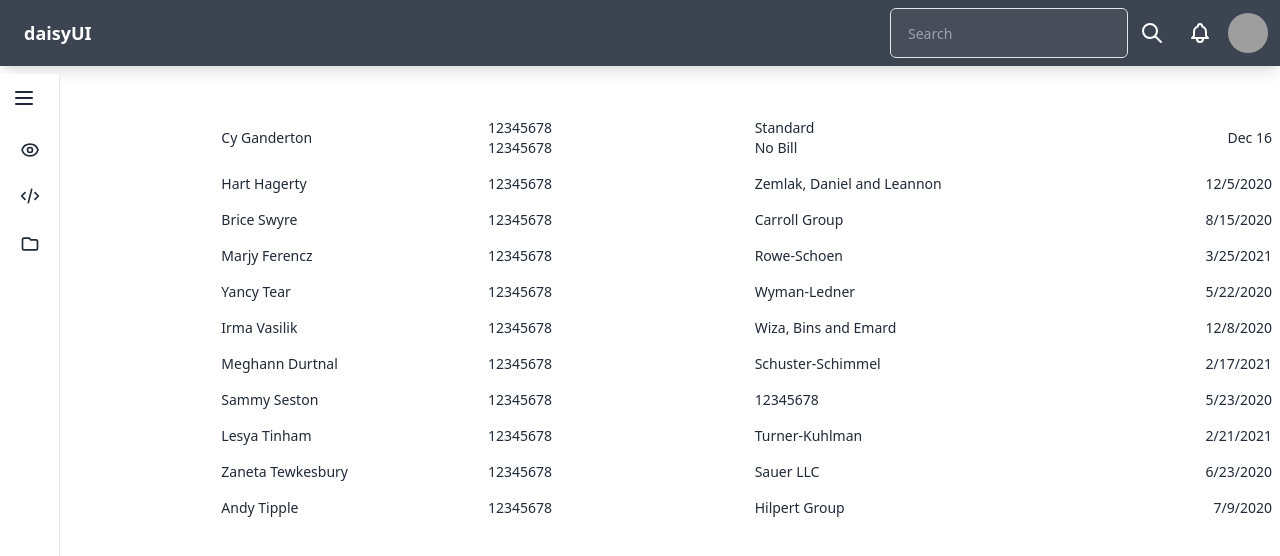
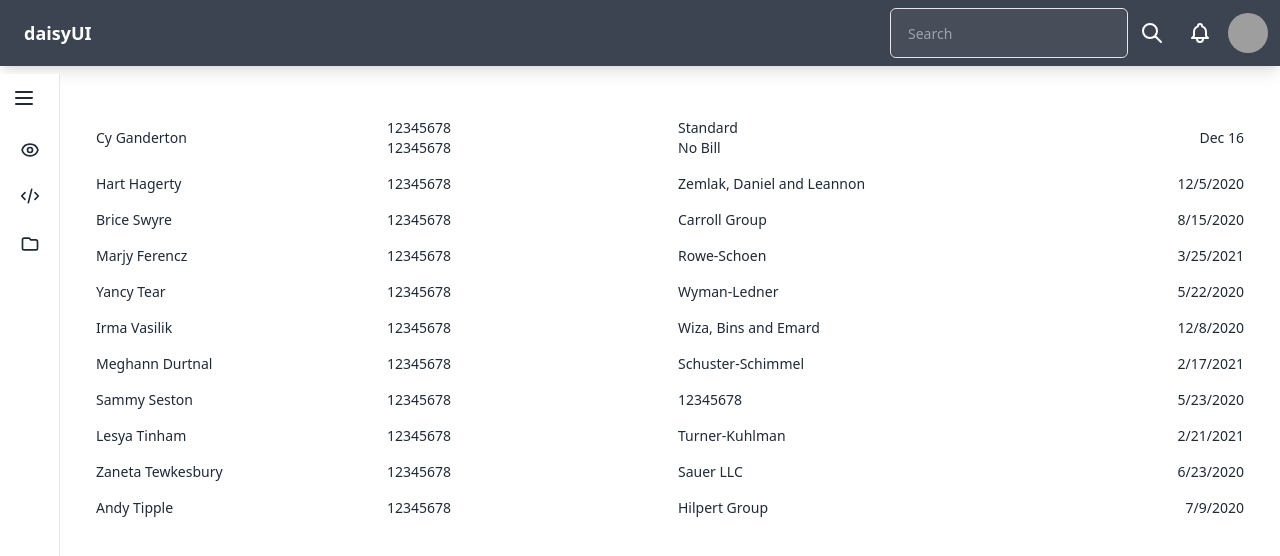
Before and after one commit to jaspertung/contract-remake, a Svelte app: page / in a window 1280 px wide. Shown: the top 556 px of the page. Built offline with nearby package versions, Linux system fonts and the light colour scheme; grey boxes are pictures that could not be loaded.

Commit message:
fixed sidebar and table

```diff
--- a/src/App.svelte
+++ b/src/App.svelte
@@ -5,40 +5,24 @@
 
 </script>
 
-<!-- <main class="flex">
-
-    <div class="flex-grow flex-shrink">
-
-    </div>
-    <div class="flex-grow flex-shrink w-full">
-
-    </div>
-</main> -->
-
 <div class="grid grid-cols-12 overflow-hidden">
   <div class="col-span-12">
     <Navbar />
   </div>
-  <div class="col-span-2">
-    <Sidebar />
-  </div>
-  <div class="col-span-10">
-    <Table />
+  <div class="col-span-12">
+    <div class="flex">
+      <div>
+        <Sidebar />
+      </div>
+      <div class="flex-auto px-7">
+        <Table />
+      </div>
+    </div>
   </div>
 </div>
 
 
+
 <style>
-  /* :global(body) {
-      margin: 0;
-      padding: 0;
-    } */
-	/* main {
-		display: grid;
-		grid-template:
-			"nav content" min-content
-	} */
-	/* .content {
-		grid-area: content;
-	} */
+
 </style>
--- a/src/Table.svelte
+++ b/src/Table.svelte
@@ -16,7 +16,6 @@
             <span>12345678</span>
             <span>12345678</span>
           </div>
-          <!-- whitespace -->
         </td>
         <td>
           <div class="flex flex-col">
```
